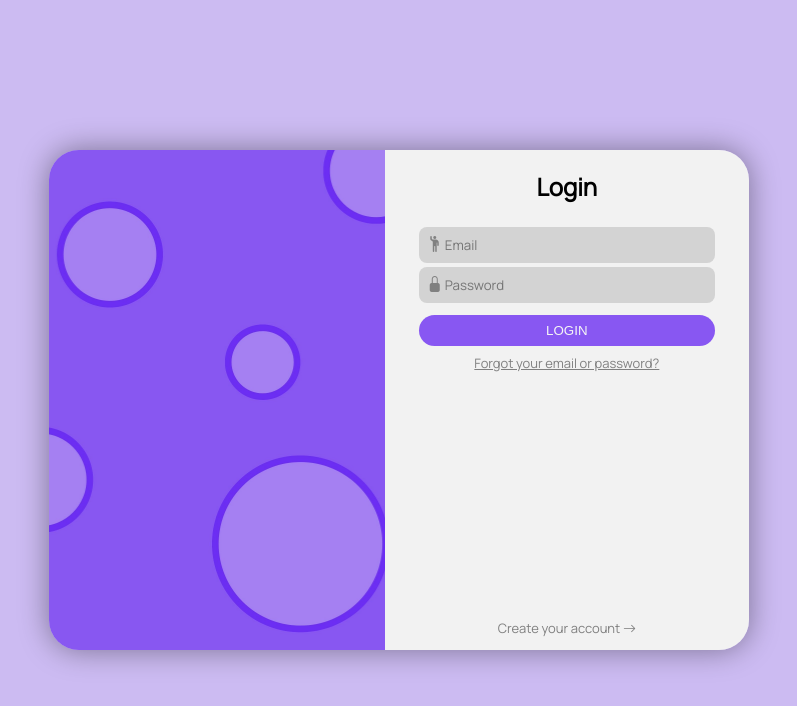
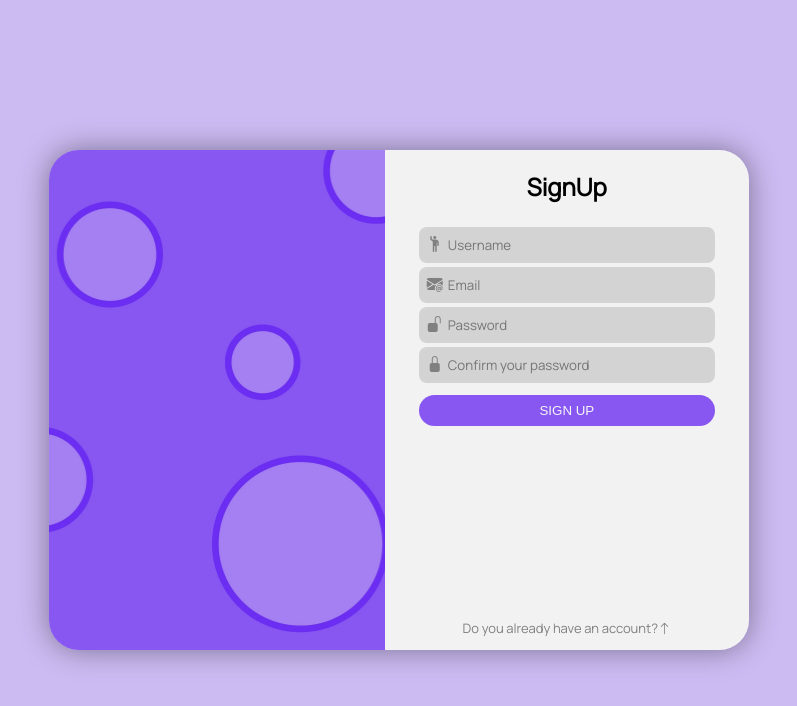
Before and after one commit to andr-33/pw1-frontend, a plain HTML site: page index.html in a window 1280 px wide. Both pictures are taken after a click on the element "Create your account". Shown: the whole page, without its empty margins (241-1038 px from the left). Drawn offline with nearby package versions, Linux system fonts and the light colour scheme.

Commit message:
feature: Animacion para cambiar de formulario

```diff
--- a/css/shortcuts.css
+++ b/css/shortcuts.css
@@ -27,6 +27,10 @@
 /*Position*/
 .absolute {
     position: absolute;
+}
+
+.relative{
+    position: relative;
 }
 
 /**/
--- a/css/styles.css
+++ b/css/styles.css
@@ -20,10 +20,20 @@ a {
     -moz-box-shadow: 0px 0px 30px 0px rgba(0, 0, 0, 0.4);
 }
 
-.form-login {
+.form-login-container {
     width: 50%;
     padding: 0 1rem;
     background: #F2F2F2;
+}
+
+.form-login-container > form{
+    top: 0;
+    left: 0;
+    transition: transform 1s ease;
+}
+
+.form-login-container form[id="form-signup"]{
+    transform: translateY(100%);
 }
 
 .input-login {
@@ -44,6 +54,7 @@ a {
 
 .input-login>i {
     color: gray;
+    margin-right: 3px;
 }
 
 .button-login {
--- a/index.html
+++ b/index.html
@@ -14,28 +14,61 @@
             <div>
                 <img class="img-login" src="images/login-desing.jpg" />
             </div>
-            <form class="form-login flex column justify-center">
-                <h2 class="text-center">Login</h2>
+            <div class="form-login-container relative">
+                <form id="form-signin" class="w-full h-full flex column justify-center absolute">
+                    <h2 class="text-center">SignIn</h2>
                     <div class="m-auto">
                         <div class="input-login flex row align-items-center">
                             <i class="bi bi-person-raised-hand"></i>
-                        <input type="text" placeholder="Email">
+                            <input type="text" placeholder="Username">
                         </div>
                         <div class="input-login flex row align-items-center">
                             <i class="bi bi-lock-fill"></i>
                             <input type="password" placeholder="Password">
                         </div>
-                    <button class="button-login my-2 cursor-pointer">LOGIN</button>
+                        <button class="button-login my-2 cursor-pointer">SIGN IN</button>
                     </div>
                     <a class="help-text text-center" href="#">Forgot your email or password?</a>
                     <div class="flex column footer">
-                    <p class="text-center help-text cursor-pointer">Create your account <i
-                            class="bi bi-arrow-right"></i></p>
+                        <p class="text-center help-text cursor-pointer" onclick="toggleForms()">Create your account <i
+                                class="bi bi-arrow-down"></i></p>
+                    </div>
+                </form>
+
+                <form id="form-signup" class="w-full h-full flex column justify-center absolute">
+                    <h2 class="text-center">SignUp</h2>
+                    <div class="m-auto">
+                        <div class="input-login flex row align-items-center">
+                            <i class="bi bi-person-raised-hand"></i>
+                            <input type="text" placeholder="Username">
+                        </div>
+                        <div class="input-login flex row align-items-center">
+                            <i class="bi bi-envelope-at-fill"></i>
+                            <input type="email" placeholder="Email">
+                        </div>
+                        <div class="input-login flex row align-items-center">
+                            <i class="bi bi-unlock-fill"></i>
+                            <input type="password" placeholder="Password">
+                        </div>
+                        <div class="input-login flex row align-items-center">
+                            <i class="bi bi-lock-fill"></i>
+                            <input type="password" placeholder="Confirm your password">
+                        </div>
+                        <button class="button-login my-2 cursor-pointer">SIGN UP</button>
+                    </div>
+                    <div class="flex column footer">
+                        <p class="text-center help-text cursor-pointer" onclick="toggleForms()">Do you already have an account?<i
+                            class="bi bi-arrow-up"></i></p>
+                    </div>
+                </form>
+
+
             </div>
 
-            </form>
         </section>
     </main>
+
+    <script src="/js/styles.controller.js"></script>
 </body>
 
 </html>
--- /dev/null
+++ b/js/styles.controller.js
@@ -0,0 +1,14 @@
+
+const toggleForms = () =>{
+    const formSignIn = document.getElementById("form-signin");
+    const formSignUp = document.getElementById("form-signup");
+
+    if(formSignIn.style.transform === 'translateY(100%)'){
+        formSignIn.style.transform = 'translateY(0%)';
+        formSignUp.style.transform = 'translateY(100%)';
+    }
+    else{
+        formSignIn.style.transform = 'translateY(100%)';
+        formSignUp.style.transform = 'translateY(0%)';
+    }
+};
```
Lines whose indentation alone changed are shown as unchanged.
